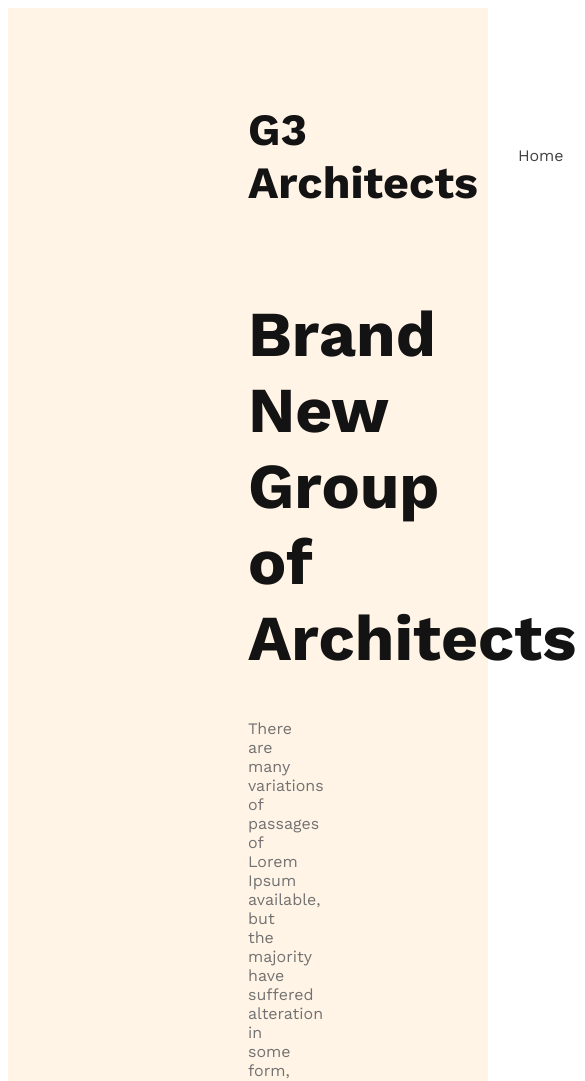
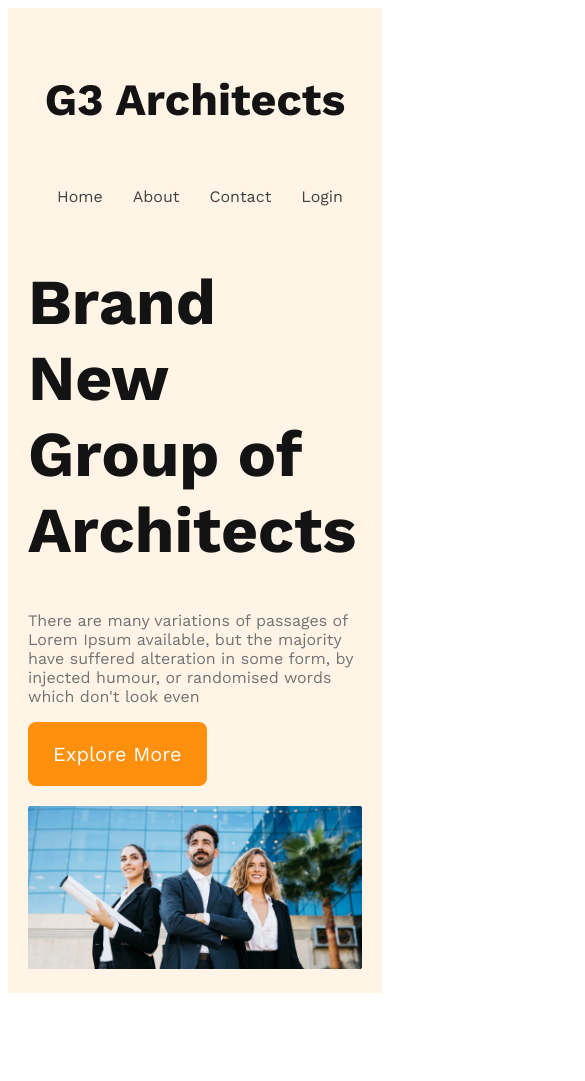
Before and after one commit to Sany45/g3-architects-resources-main, a plain HTML site: page index.html in a window 390 px wide. Shown: the top 1081 px of the page, 585 px wide, since content can reach past the window. After the commit the page ends 1001 px from the top, so only its background shows below. Drawn offline with nearby package versions, Linux system fonts and the light colour scheme.

Commit message:
ad responsive

```diff
--- a/style/style.css
+++ b/style/style.css
@@ -6,7 +6,14 @@
   font-family: "Work Sans", sans-serif;
 }
 .btn-primary{
-
+    border-radius: 8px;
+    color: #fff;
+    font-size: 1.25rem;
+    background: #FF900E;
+    padding: 20px 25px;
+    color: #fff;
+    cursor: pointer;
+    border: 0;
 }
 
 /* header nav style*/
@@ -52,3 +59,31 @@ nav li a{
 .banner-description{
     color: #727272;
 }
+.banner img{
+    margin-top: 20px;
+    width: 100%;
+}
+
+
+/*responsive style*/
+/*mobile device*/
+
+@media  screen and (max-width: 576px) {
+    header{
+        padding: 20px;
+    }
+    nav{
+        flex-direction: column;
+    }
+
+}
+
+/*tablet or medium devices*/
+@media screen and(min-width: 576px) and(max-width: 960px) {
+    header{
+        padding: 50px;
+    }
+    nav{
+        flex-direction: column;
+    }
+}
```
